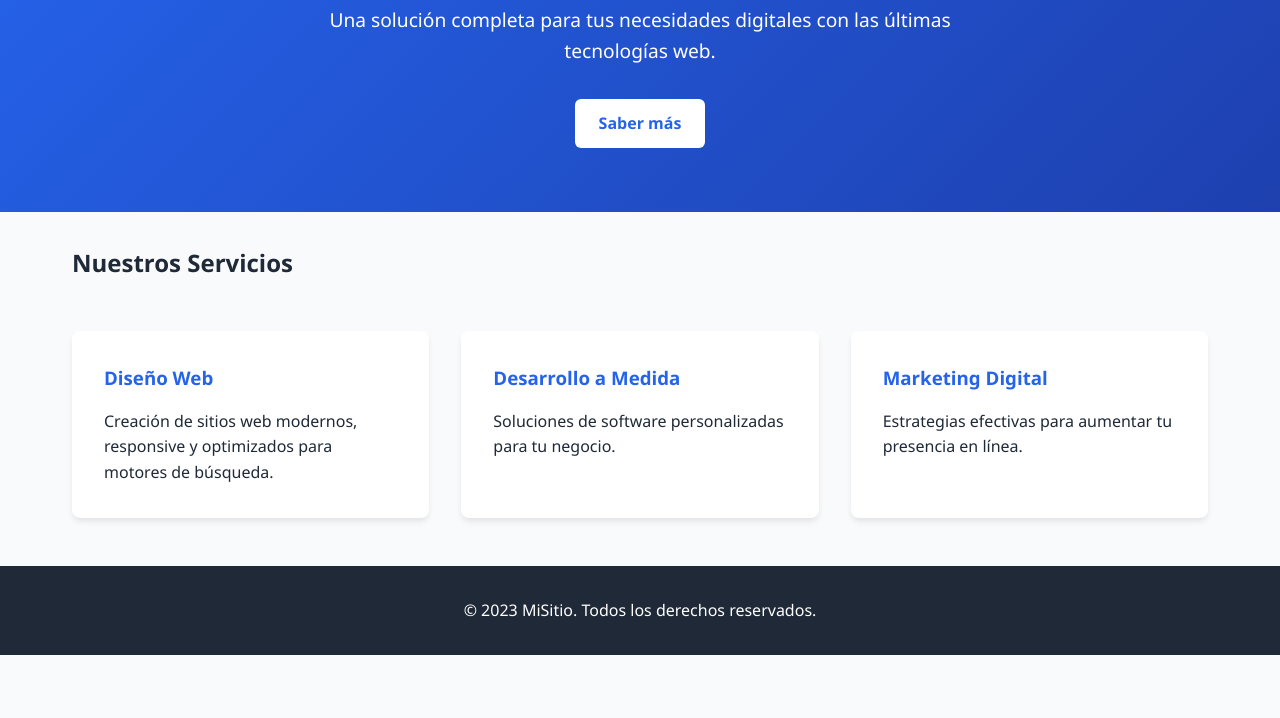
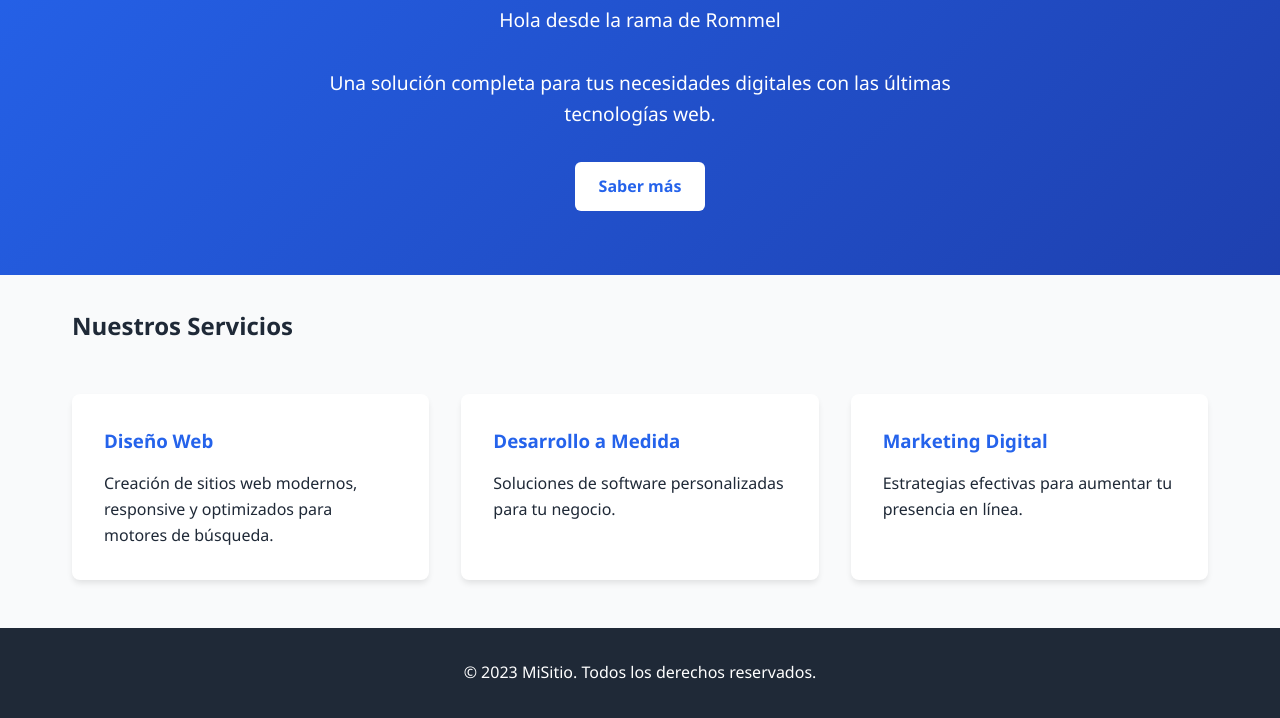
Before and after one commit to RommelJuarez/Trabajo_Clase, a plain HTML site: page index.html in a window 1280 px wide. Shown: the part 209-927 px from the top of the page. Before the commit the page ends 864 px from the top, so only its background shows below. Drawn offline with Linux system fonts and the light colour scheme.

Commit message:
cambio rommel en el hero

```diff
--- a/index.html
+++ b/index.html
@@ -166,6 +166,7 @@
 
     <section class="hero">
         <h1>Bienvenido a nuestra página moderna</h1>
+        <p>Hola desde la rama de Rommel</p>
         <p>Una solución completa para tus necesidades digitales con las últimas tecnologías web.</p>
         <a href="#" class="btn">Saber más</a>
     </section>
```
